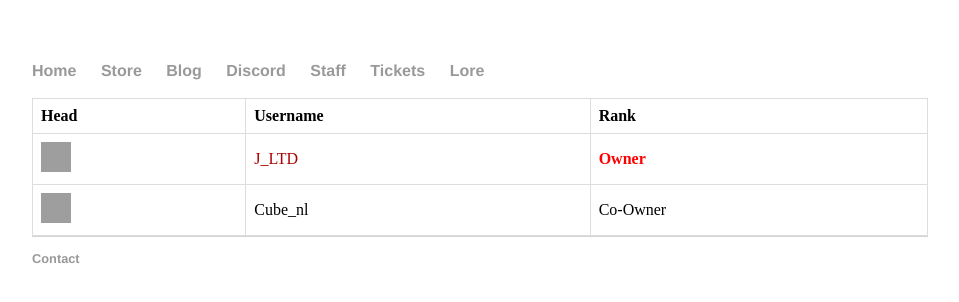
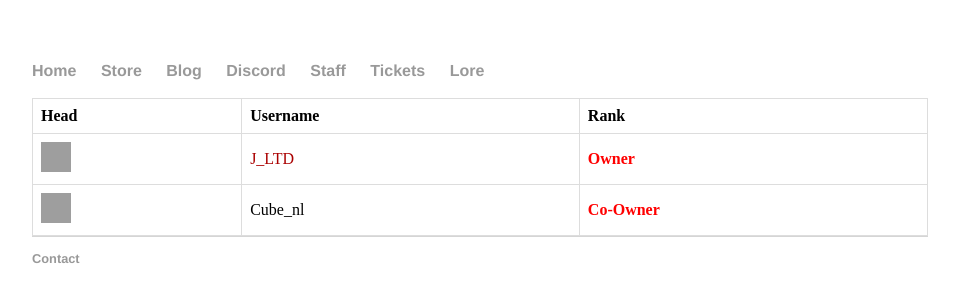
Before and after one commit to JustGamingLTD/justgamingltd.github.io2, a Jekyll site: the page built from staff/index.html, in a window 1280 px wide. Shown: the top 302 px of the page, without its empty margins (160-1119 px from the left). Built offline with Jekyll 4.4.1, drawn with Linux system fonts in a browser that asks for light colours; grey boxes are pictures that could not be loaded.

Commit message:
Update index.html

```diff
--- a/staff/index.html
+++ b/staff/index.html
@@ -19,7 +19,7 @@ title: PVAI - Staff
 	  <tr>
 	    <td><img src="https://cravatar.eu/helmavatar/Cube_nl/74.png"  height=30 width=30></img></td>
 	    <td>Cube_nl</td>
-	    <td>Co-Owner</td>
+	    <td><b><font color="red">Co-Owner</font></b></td>
 	  </tr>
 	</table>
 
```
